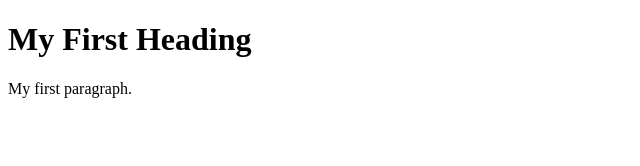
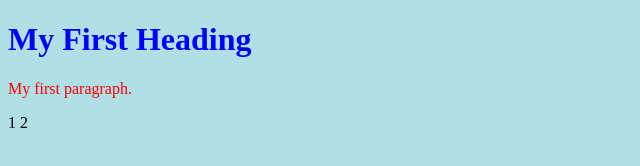
Before and after one commit to ozan96/ozanesradugun, a plain HTML site: page index.html in a window 1280 px wide. Shown: the whole page, without its empty margins (0-640 px from the left). Drawn offline with Linux system fonts and the light colour scheme.

Commit message:
Update index.html
try 2 columns

```diff
--- a/index.html
+++ b/index.html
@@ -1,9 +1,24 @@
 <!DOCTYPE html>
 <html>
+<head>
+<style>
+body {background-color: powderblue;}
+h1   {color: blue;}
+p    {color: red;}
+</style>
+</head>
 <body>
 
 <h1>My First Heading</h1>
 <p>My first paragraph.</p>
+<r-c join>
+    <c1-2 class="red">
+        1
+    </c1-2>
+    <c1-2 class="orange">
+        2
+    </c1-2>
+</r-c>
 
 </body>
 </html>
```
